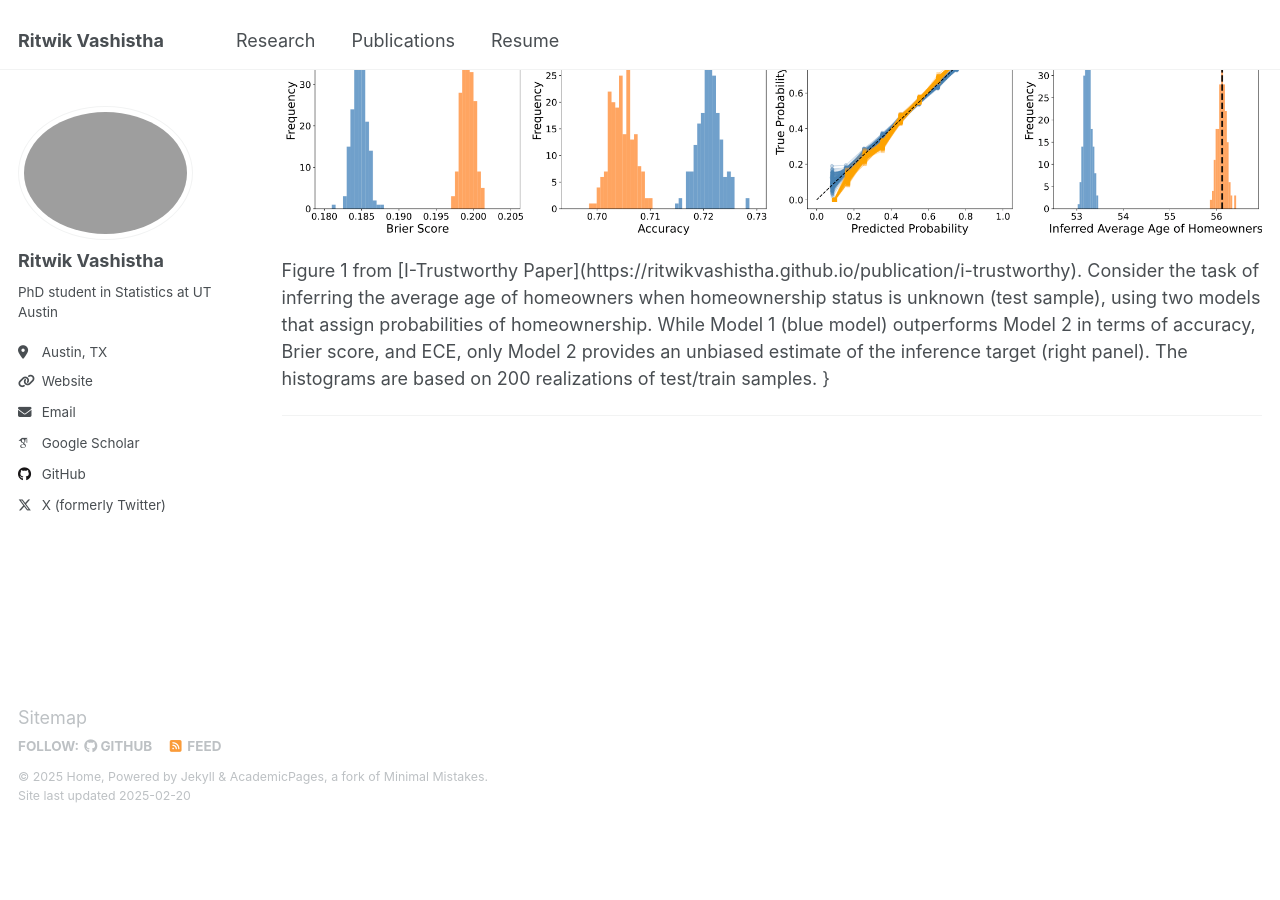
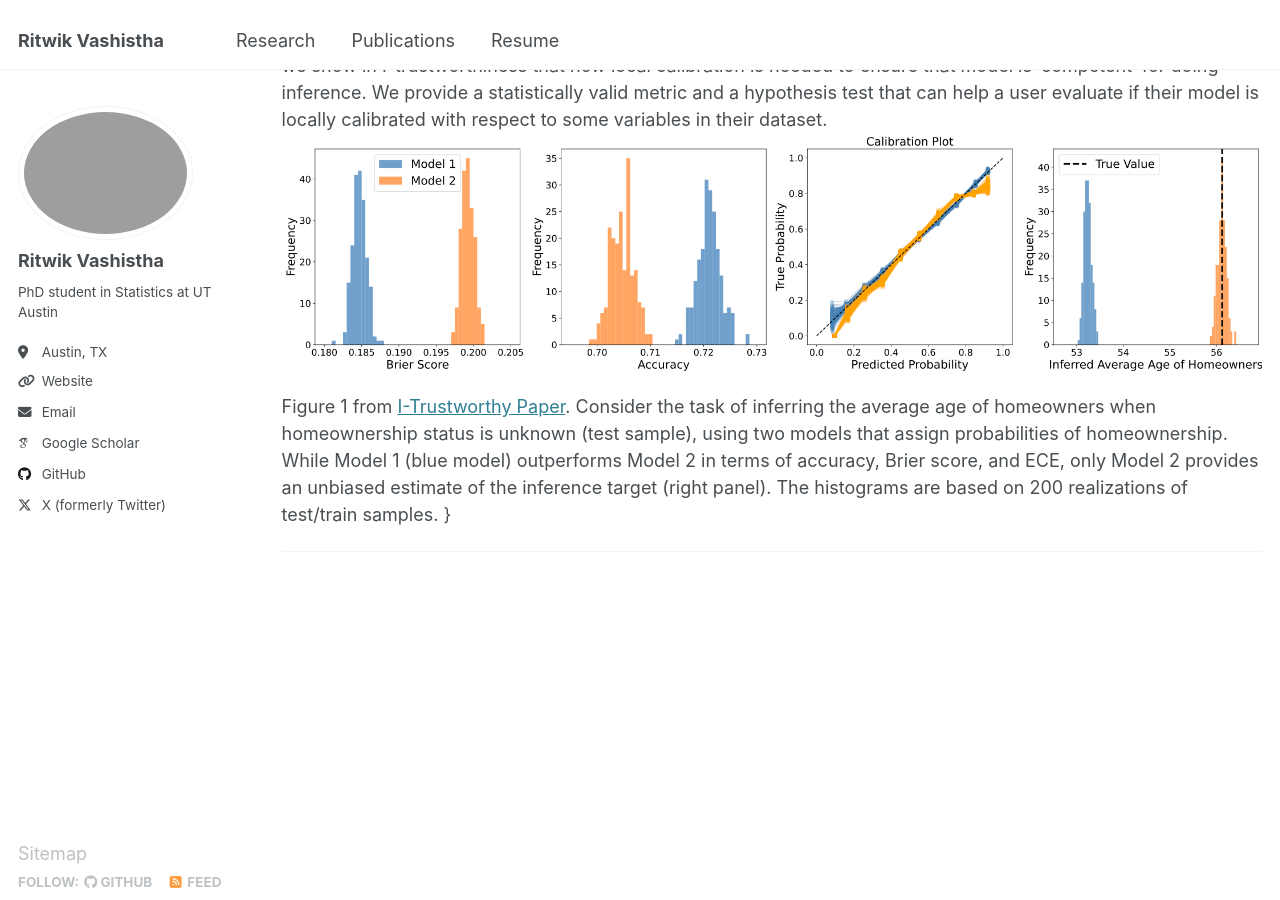
Before and after one commit to ritwikvashistha/ritwikvashistha.github.io, a Jekyll site: the page built from _pages/research.html, in a window 1280 px wide and 900 px high, scrolled down 1083 px. Built offline with Jekyll 4.4.1, drawn with Linux system fonts in a browser that asks for light colours; some web fonts are replaced; before the commit the page ends 1906 px from its top, so only the background shows below that.

Commit message:
Update research.html

```diff
--- a/_pages/research.html
+++ b/_pages/research.html
@@ -19,15 +19,15 @@ In the context of predictive models and decision-making, this notion translates
 <!-- Plots Section -->
 <div style="display: flex; justify-content: space-around; margin-top: 20px;">
   <div>
-    <img src="/images/calibration-plot.png" alt="Plot 1" style="max-width: 33%; height: auto;">
+    <img src="/images/calibration-plot.png" alt="Plot 1" style="max-width: 80%; height: auto;">
     <p>Calibration Plot</p>
   </div>
   <div>
-    <img src="/images/acc-score-plot.png" alt="Plot 2" style="max-width: 33%; height: auto;">
+    <img src="/images/acc-score-plot.png" alt="Plot 2" style="max-width: 100%; height: auto;">
     <p>Accuracy</p>
   </div>
   <div>
-    <img src="/images/brier-score-plot.png" alt="Plot 3" style="max-width: 33%; height: auto;">
+    <img src="/images/brier-score-plot.png" alt="Plot 3" style="max-width: 100%; height: auto;">
     <p>Brier score</p>
   </div>
 </div>
@@ -38,7 +38,7 @@ In U-trustworthiness, we develop a mathematical framework that evaluates the cla
 Now suppose the data scientist wishes to estimate the amount of loan to be given to an approved applicant. Here, the data scientist may also want to make sure that the model takes into account the income such that for approved applicants,  estimated loan amount is higher for applicants with higher income.  In this case, the goal is not ‘decision making’ anymore but to ‘infer’ from data. In such similar cases, where goal is to do ‘inference’, we show in I-trustworthiness that how local calibration is needed to ensure that model is ‘competent’ for doing inference.  We provide a statistically valid metric and a hypothesis test that can help a user evaluate if their model is locally calibrated with respect to some variables in their dataset.
 <div>
   <img src="/images/motivation_I-trustworthiness.png" alt="Plot 3" style="max-width: 100%; height: auto;">
-  <p>Figure 1 from [I-Trustworthy Paper](https://ritwikvashistha.github.io/publication/i-trustworthy). Consider the task of inferring the average age of homeowners when homeownership status is unknown (test sample), using two models that assign probabilities of homeownership. While Model 1 (blue model) outperforms Model 2 in terms of accuracy, Brier score, and ECE, only Model 2 provides an unbiased estimate of the inference target (right panel). The histograms are based on 200 realizations of test/train samples. } </p>
+  <p>Figure 1 from <a href=https://ritwikvashistha.github.io/publication/i-trustworthy> I-Trustworthy Paper</a>. Consider the task of inferring the average age of homeowners when homeownership status is unknown (test sample), using two models that assign probabilities of homeownership. While Model 1 (blue model) outperforms Model 2 in terms of accuracy, Brier score, and ECE, only Model 2 provides an unbiased estimate of the inference target (right panel). The histograms are based on 200 realizations of test/train samples. } </p>
 </div>
 </p>
 <hr />
```
